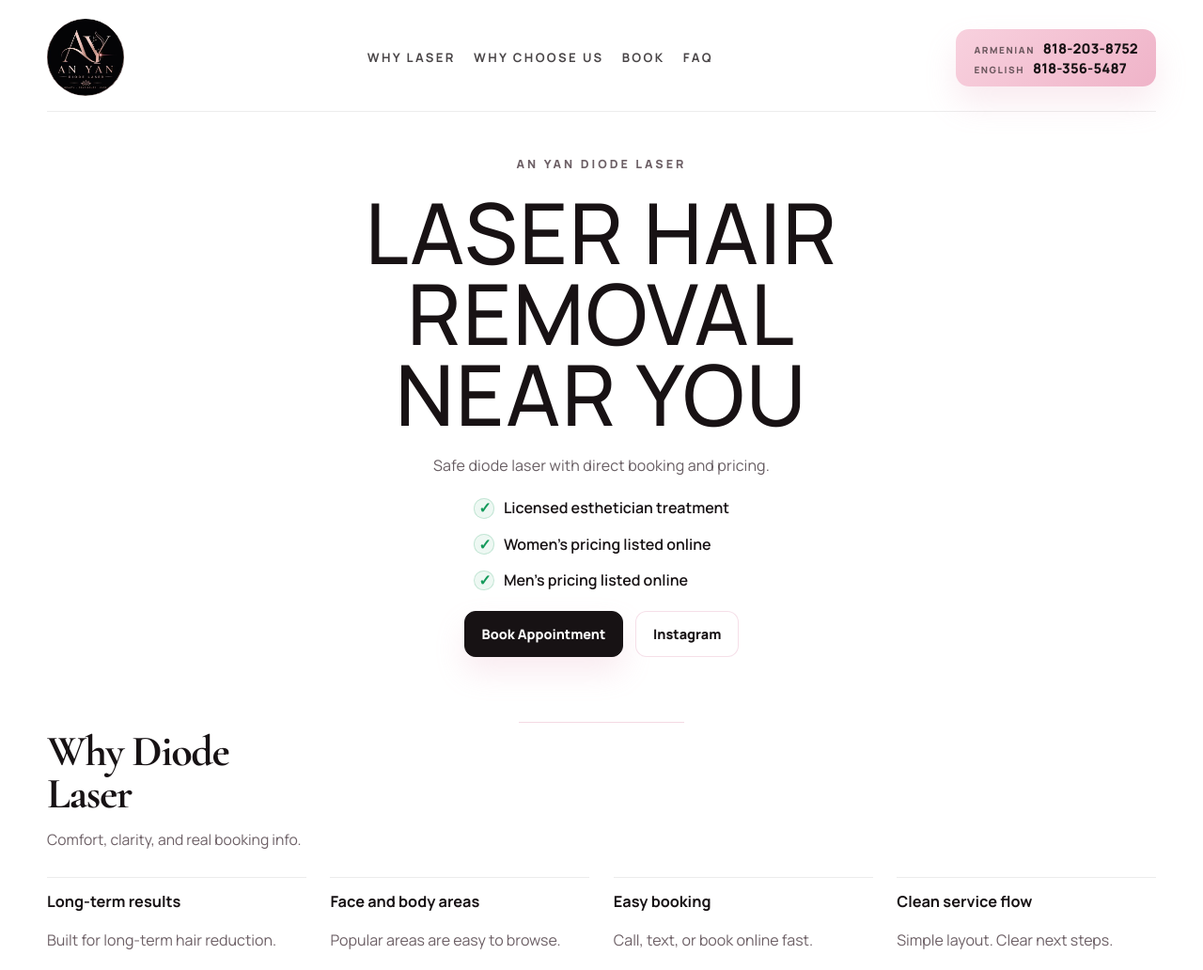
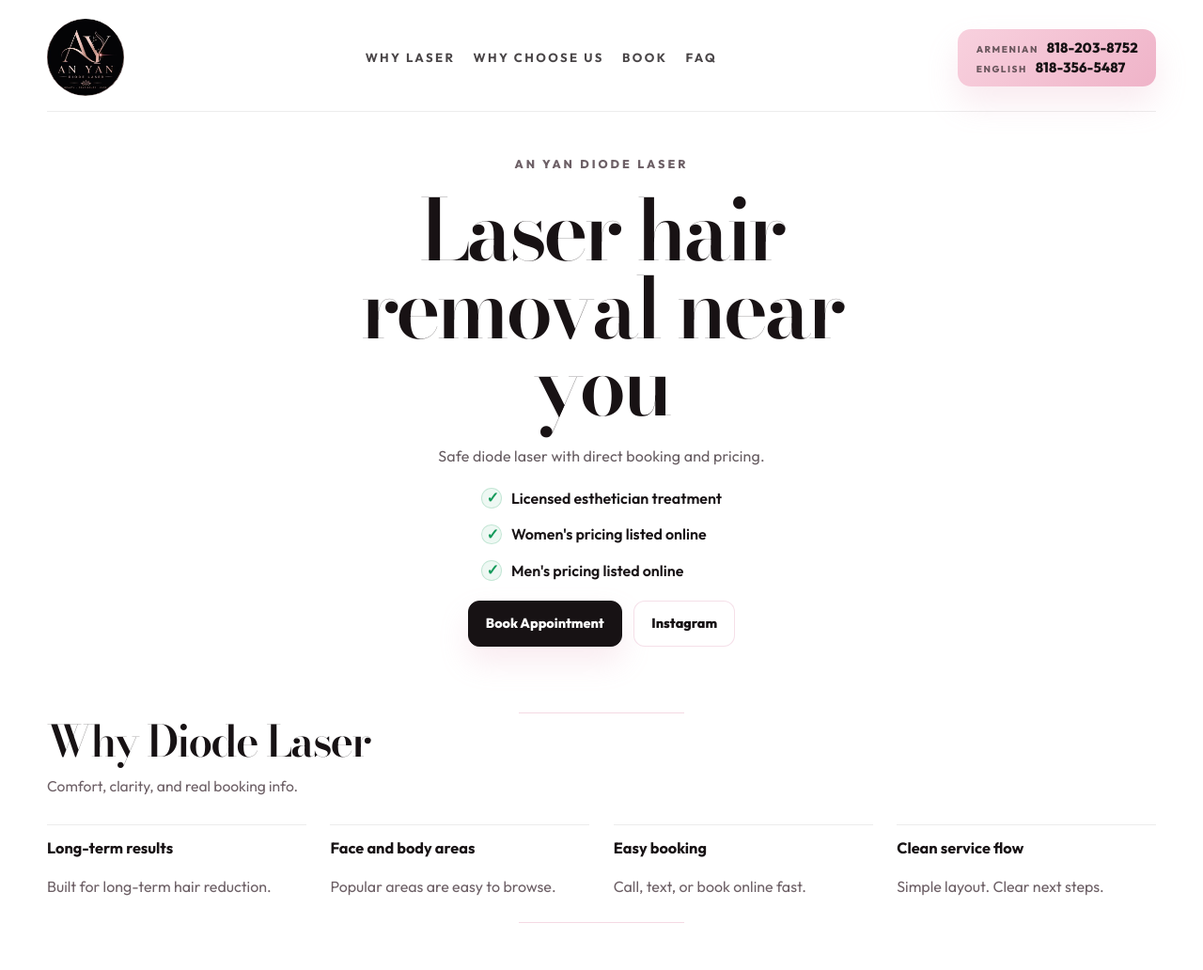
Before and after one commit to aroarakelyan1978-code/DIODE-LASER, a website: page index.html in a window 1280 px wide. Shown: the top 1032 px of the page at 94% size. Drawn offline with nearby package versions, Linux system fonts and the light colour scheme.

Commit message:
Refine title and body typography

```diff
--- a/index.html
+++ b/index.html
@@ -15,7 +15,7 @@
     <link rel="preconnect" href="https://fonts.googleapis.com" />
     <link rel="preconnect" href="https://fonts.gstatic.com" crossorigin />
     <link
-      href="https://fonts.googleapis.com/css2?family=Cormorant+Garamond:wght@500;600;700&family=Manrope:wght@400;500;600;700;800&display=swap"
+      href="https://fonts.googleapis.com/css2?family=Bodoni+Moda:opsz,wght@6..96,500;6..96,600;6..96,700&family=Outfit:wght@400;500;600;700;800&display=swap"
       rel="stylesheet"
     />
     <link rel="stylesheet" href="./styles.css" />
--- a/styles.css
+++ b/styles.css
@@ -34,7 +34,7 @@ body {
   min-height: 100vh;
   width: 100%;
   color: var(--ink);
-  font-family: "Manrope", sans-serif;
+  font-family: "Outfit", sans-serif;
   line-height: 1.6;
   overflow-x: hidden;
   overscroll-behavior-x: none;
@@ -297,20 +297,21 @@ main > .section + .section::before {
 .booking-copy h2,
 .help-copy h2 {
   margin: 0;
-  font-family: "Cormorant Garamond", serif;
-  letter-spacing: -0.03em;
-  line-height: 0.98;
+  font-family: "Bodoni Moda", serif;
+  font-weight: 600;
+  letter-spacing: -0.04em;
+  line-height: 0.96;
 }
 
 .hero h1 {
   margin: 0;
   max-width: 9.2ch;
-  font-family: "Manrope", sans-serif;
+  font-family: "Bodoni Moda", serif;
   font-size: clamp(3rem, 7vw, 5.8rem);
-  font-weight: 500;
-  line-height: 0.96;
-  letter-spacing: 0.02em;
-  text-transform: uppercase;
+  font-weight: 600;
+  line-height: 0.92;
+  letter-spacing: -0.045em;
+  text-transform: none;
   color: #7f848a;
 }
 
@@ -533,11 +534,11 @@ main > .section + .section::before {
 
 .why-us-heading h2 {
   margin: 0;
-  font-family: "Manrope", sans-serif;
+  font-family: "Bodoni Moda", serif;
   font-size: clamp(2.3rem, 5vw, 4.2rem);
-  font-weight: 500;
-  line-height: 1.18;
-  letter-spacing: 0.01em;
+  font-weight: 600;
+  line-height: 1.04;
+  letter-spacing: -0.04em;
   color: #7f858b;
 }
 
@@ -920,10 +921,10 @@ main > .section + .section::before {
 }
 
 .footer-brand-copy strong {
-  font-family: "Cormorant Garamond", serif;
+  font-family: "Bodoni Moda", serif;
   font-size: 1.9rem;
   line-height: 0.9;
-  letter-spacing: -0.03em;
+  letter-spacing: -0.04em;
 }
 
 .footer-brand-copy span {
```
